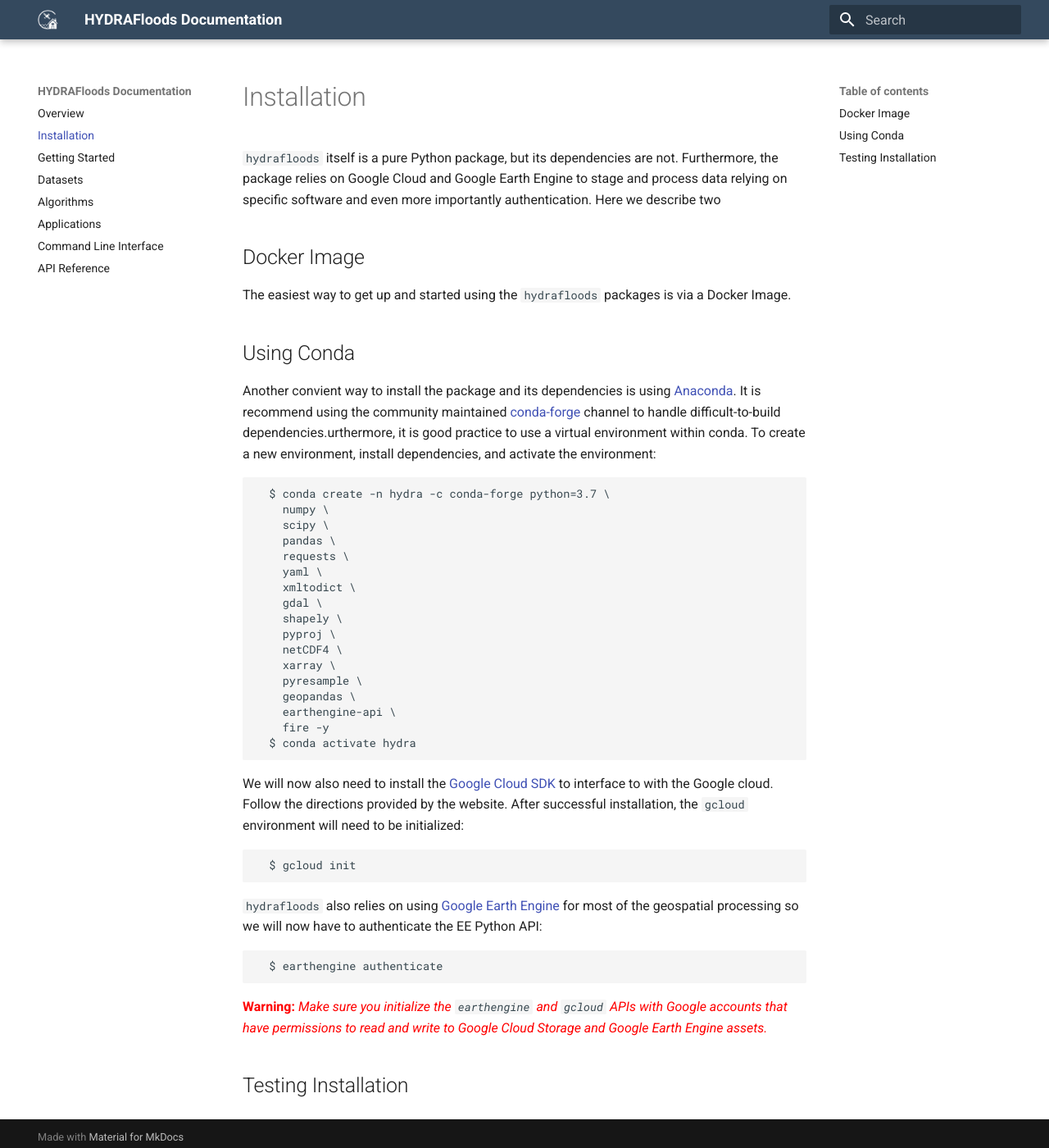
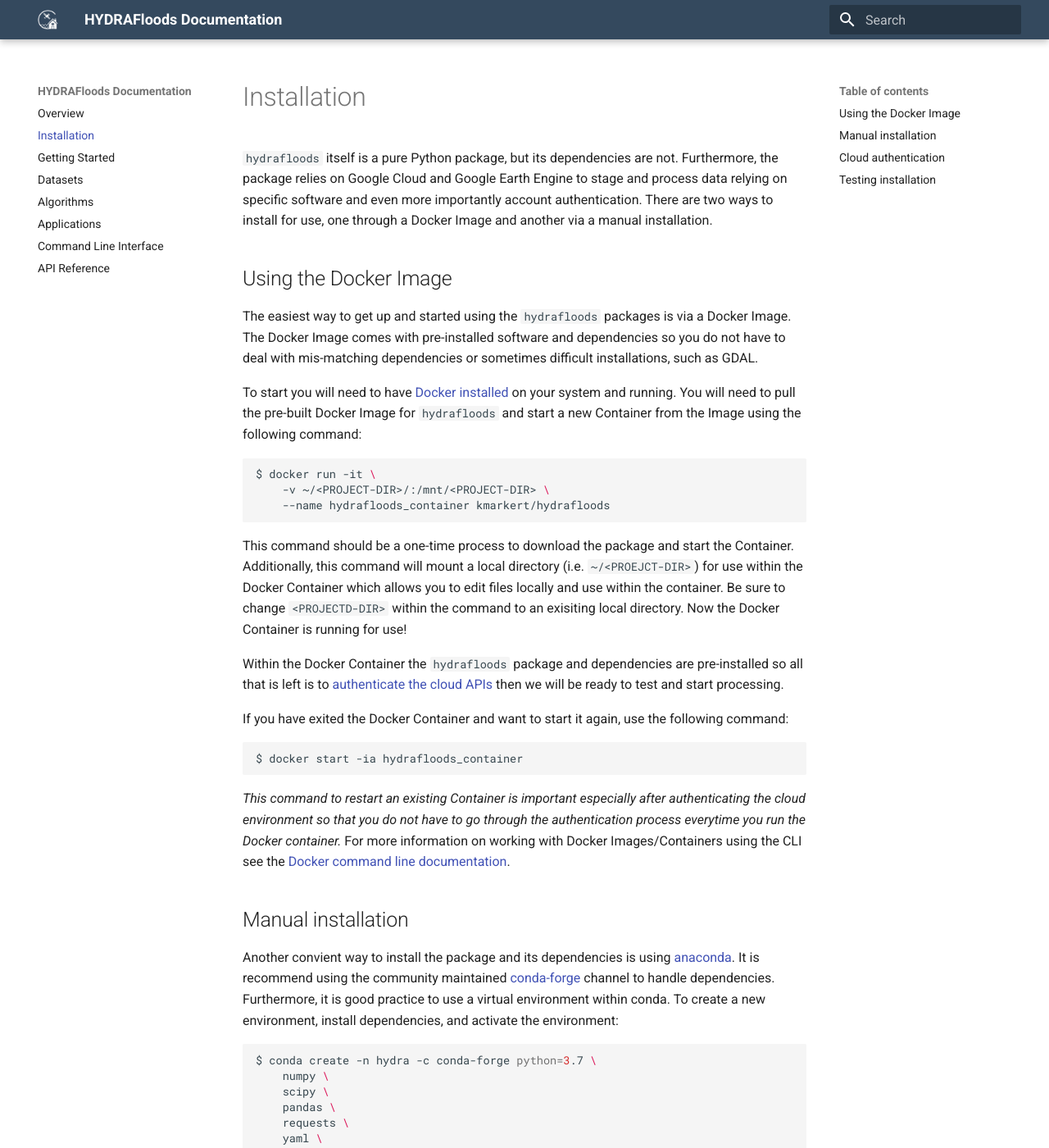
Before and after one commit to Servir-Mekong/hydra-floods, an MkDocs documentation site: the page built from docs/installation.md, in a window 1280 px wide and 1400 px high. Shown: the whole window at 82% size. Built offline with MkDocs 1.6.1 and Material for MkDocs 9.7.7, drawn with Linux system fonts in a browser that asks for light colours; some of the changed text lies outside the part shown.

Commit message:
adding installation instructions

````diff
--- a/docs/installation.md
+++ b/docs/installation.md
@@ -1,19 +1,37 @@
 # Installation
 
-`hydrafloods` itself is a pure Python package, but its dependencies are not. Furthermore, the package relies on Google Cloud and Google Earth Engine to stage and process data relying on specific software and even more importantly authentication. Here we describe two
+`hydrafloods` itself is a pure Python package, but its dependencies are not. Furthermore, the package relies on Google Cloud and Google Earth Engine to stage and process data relying on specific software and even more importantly account authentication. There are two ways to install for use, one through a Docker Image and another via a manual installation.
 
-## Docker Image
+## Using the Docker Image
 
-The easiest way to get up and started using the `hydrafloods` packages is via a Docker Image.
+The easiest way to get up and started using the `hydrafloods` packages is via a Docker Image. The Docker Image comes with pre-installed software and dependencies so you do not have to deal with mis-matching dependencies or sometimes difficult installations, such as GDAL.
 
+To start you will need to have [Docker installed](https://docs.docker.com/get-docker/) on your system and running. You will need to pull the pre-built Docker Image for `hydrafloods` and start a new Container from the Image using the following command:
 
-## Using Conda
+```sh
+$ docker run -it \
+    -v ~/<PROJECT-DIR>/:/mnt/<PROJECT-DIR> \
+    --name hydrafloods_container kmarkert/hydrafloods
+```
 
-Another convient way to install the package and its dependencies is using [Anaconda](https://www.anaconda.com/). It is recommend using the community maintained [conda-forge](https://conda-forge.github.io/) channel to handle difficult-to-build dependencies.urthermore, it is good practice to use a virtual environment within conda. To create a new environment,
-install dependencies, and activate the environment:
+This command should be a one-time process to download the package and start the Container. Additionally, this command will mount a local directory (i.e. `~/<PROEJCT-DIR>`) for use within the Docker Container which allows you to edit files locally and use within the container. Be sure to change `<PROJECTD-DIR>` within the command to an exisiting local directory. Now the Docker Container is running for use!
 
+Within the Docker Container the `hydrafloods` package and dependencies are pre-installed so all that is left is to [authenticate the cloud APIs](https://servir-mekong.github.io/hydra-floods/installation#cloud-authentication) then we will be ready to test and start processing.
+
+If you have exited the Docker Container and want to start it again, use the following command:
+
+```sh
+$ docker start -ia hydrafloods_container
 ```
-  $ conda create -n hydra -c conda-forge python=3.7 \
+
+_This command to restart an existing Container is important especially after authenticating the cloud environment so that you do not have to go through the authentication process everytime you run the Docker container._ For more information on working with Docker Images/Containers using the CLI see the [Docker command line documentation](https://docs.docker.com/engine/reference/commandline/cli/).
+
+## Manual installation
+
+Another convient way to install the package and its dependencies is using [anaconda](https://www.anaconda.com/). It is recommend using the community maintained [conda-forge](https://conda-forge.github.io/) channel to handle dependencies. Furthermore, it is good practice to use a virtual environment within conda. To create a new environment, install dependencies, and activate the environment:
+
+```sh
+$ conda create -n hydra -c conda-forge python=3.7 \
     numpy \
     scipy \
     pandas \
@@ -29,27 +47,41 @@
     geopandas \
     earthengine-api \
     fire -y
-  $ conda activate hydra
+$ conda activate hydra
 ```
 
+Finally, we need to install the `hydrafloods` package  and one last dependency via `pip`:
 
-We will now also need to install the [Google Cloud SDK](https://cloud.google.com/sdk/docs/downloads-versioned-archives) to interface to with the Google cloud. Follow the directions provided by the website.
-After successful installation,
-the `gcloud` environment will need to be initialized:
-
-```
-  $ gcloud init
+```sh
+$ pip install simplecmr hydrafloods
 ```
 
-`hydrafloods` also relies on using [Google Earth Engine](https://earthengine.google.com) for most of the geospatial processing so we will now have to authenticate the EE Python API:
+You will now also need to install the [Google Cloud SDK](https://cloud.google.com/sdk/docs/downloads-versioned-archives) to interface to with the Google cloud. Follow the directions provided by the website.
 
-```
-  $ earthengine authenticate
-```
+Once all of the source code and dependencies has been installed successfully, you will need to [authenticate the cloud APIs](https://servir-mekong.github.io/hydra-floods/installation#cloud-authentication)
+
+## Cloud authentication
+
+After successful installation of the package and dependencies we will need to authenticate our local installation (or within the Docker Container) to interface with Google Cloud and Earth Engine. Running these command will prompt you through the authentication process using a web browser.
 
 <span style="color:red">
 **Warning:** *Make sure you initialize the `earthengine` and `gcloud` APIs with Google accounts that have permissions to read and write to Google Cloud Storage and Google Earth Engine assets.*
 </span>
 
+To intialize the Google Cloud environment and authenticate using your credentials, run the following command:
 
-## Testing Installation
+```sh
+$ gcloud init
+```
+
+To authenticate the Earth Engine Python API with your credentials, run the following:
+
+```sh
+$ earthengine authenticate
+```
+
+Now we are ready to test our installation!
+
+## Testing installation
+
+🚧 Coming soon! 🚧
````
